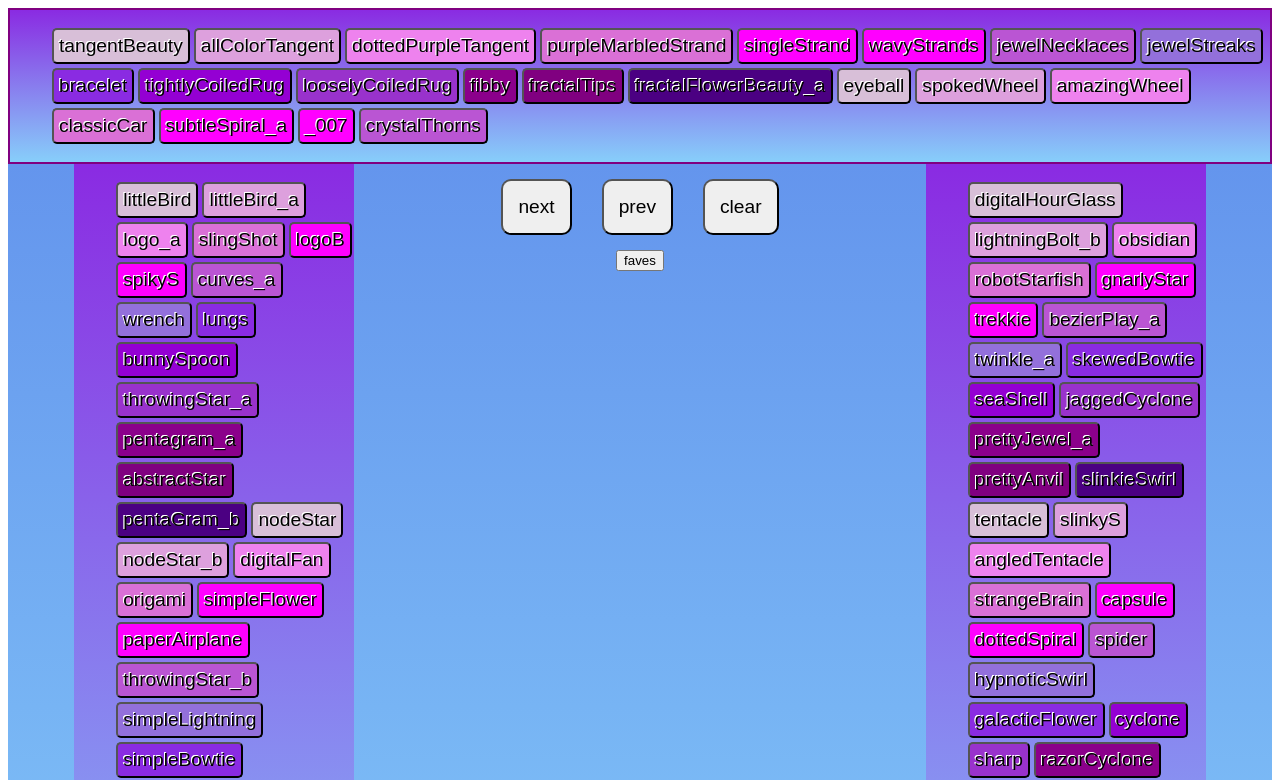
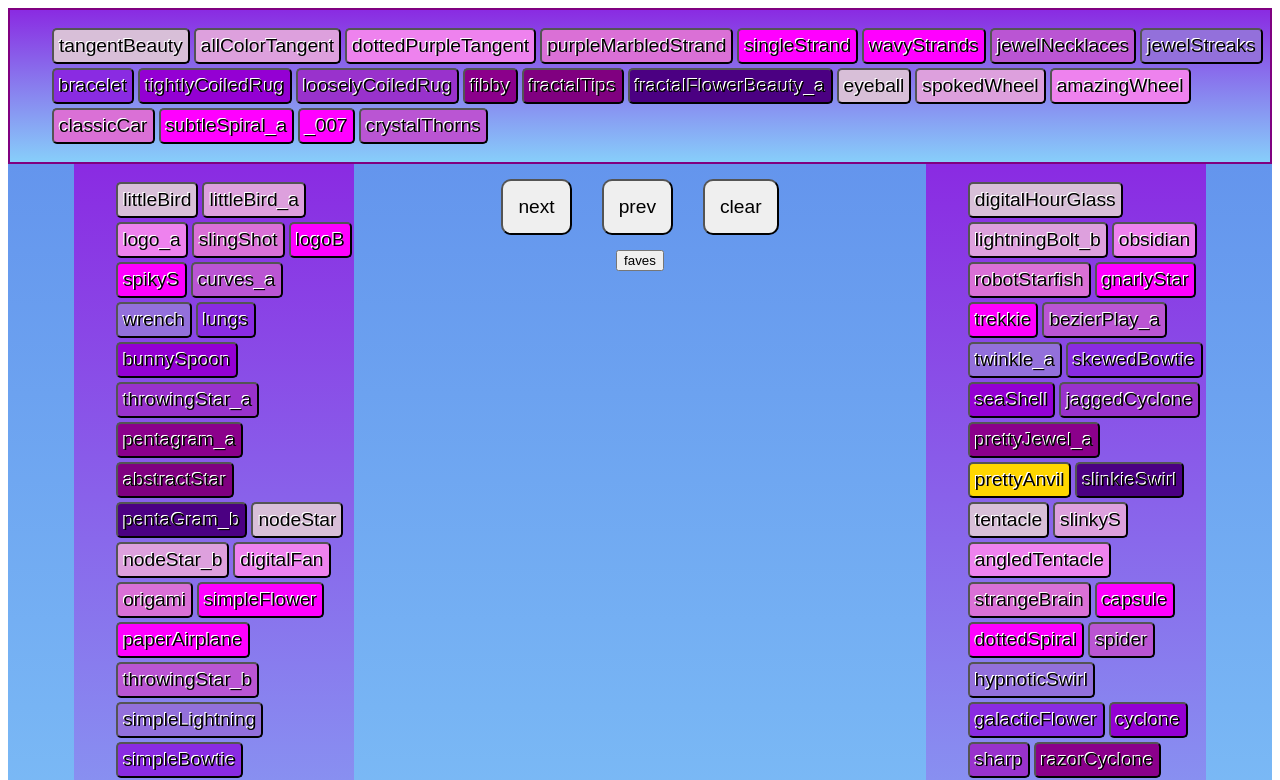
Before and after one commit to risingBirdSong/purple-play, a React (Create React App) app: page / in a window 1280 px wide. Shown: the top 780 px of the page. Built offline with nearby package versions, Linux system fonts and the light colour scheme.

Commit message:
toggling golden colors!

```diff
--- a/src/App.tsx
+++ b/src/App.tsx
@@ -291,6 +291,7 @@ interface buttonArgs {
 
 function App(this: any) {
   const [currentImageIndex, setCurrentImageIndex] = useState<null | number>(null);
+  const [goldenArr, setGoldenArr] = useState(["prettyAnvil"])
   const [currentOption, setCurrentOption] = useState("");
 
   function nextImage() {
@@ -341,7 +342,24 @@ function App(this: any) {
               idxReference = idx + leftChunkDivider + 1;
             }
             //currentOption !== str ? setCurrentOption(str) : setCurrentOption("")
-            return <button style={{ backgroundColor: purples[idx % purples.length] }} onClick={() => setCurrentImageIndex(idxReference)}>{str}</button>
+            if (goldenArr.includes(str)) {
+              return <button style={{ backgroundColor: "gold" }} onClick={() => {
+                setCurrentImageIndex(idxReference);
+                let copyOfGold = goldenArr.filter(thing => thing !== str);
+                setGoldenArr(copyOfGold);
+              }
+              }
+              >{str}</button>
+            }
+            else if (!goldenArr.includes(str)) {
+              return <button style={{ backgroundColor: purples[idx % purples.length] }} onClick={() => {
+                setCurrentImageIndex(idxReference);
+                let copyOfGold = [...goldenArr, str];
+                setGoldenArr(copyOfGold);
+              }
+              }>{str}</button>
+            }
+
           })}
 
           {/* bottom */}
```
